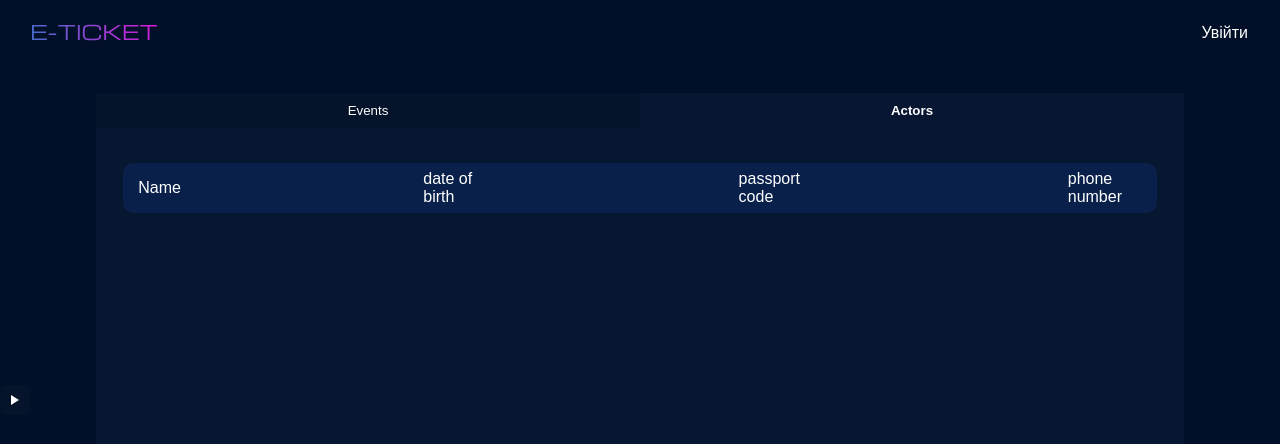
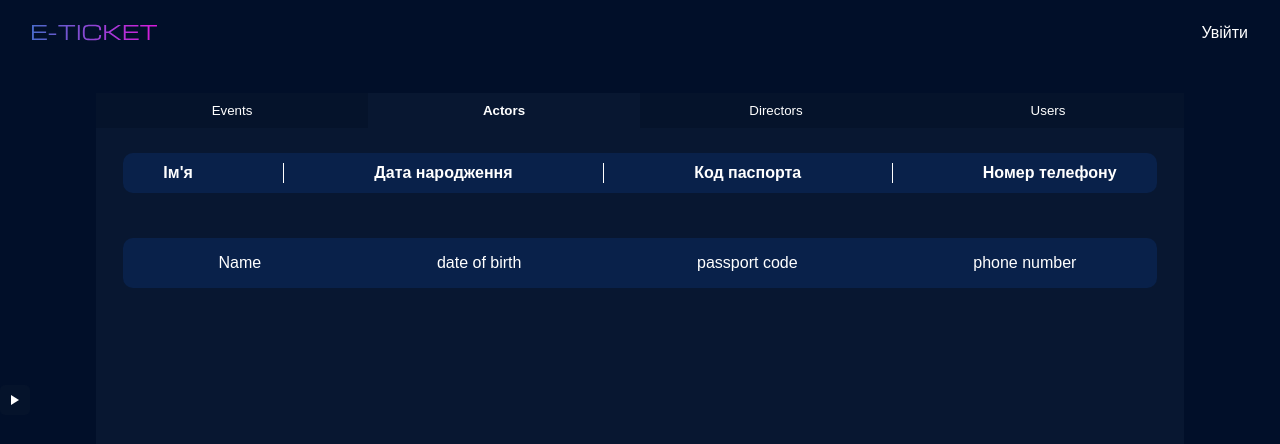
Before and after one commit to e-ticket-organization/frontend, a Next.js app: page /admin in a window 1280 px wide. Both pictures are taken after a click on the button "Actors". Shown: the top 444 px of the page. Built offline with nearby package versions, Linux system fonts and the light colour scheme.

Commit message:
TGUG-52 <Admin Panel>

```diff
--- a/src/app/admin/add-actor/page.tsx
+++ b/src/app/admin/add/actor/page.tsx
@@ -1,5 +1,5 @@
 import React from 'react'
-import Add from '@/components/admin/add-actor/add'
+import Add from '@/components/admin/add/actor/add'
 import AdminHeader from '@/components/admin/header/admin-header'
 
 export default function page() {
--- a/src/app/api/auth/[...nextauth]/route.ts
+++ /dev/null
@@ -1,6 +0,0 @@
-import NextAuth from "next-auth";
-import { authOptions } from "@/app/api/auth/[...nextauth]/options";
-
-const handler = NextAuth(authOptions);
-
-export { handler as GET, handler as POST };
--- a/src/components/admin/add-actor/add.styles.css
+++ b/src/components/admin/add/actor/add.styles.css
@@ -1,6 +1,6 @@
 .add-actor-container {
     padding: 20px;
-    background-color: #f4f4f4;
+    background-color: #09072b;
     border-radius: 10px;
     max-width: 400px;
     margin: 0 auto;
--- a/src/components/admin/add-actor/add.tsx
+++ b/src/components/admin/add/actor/add.tsx
@@ -18,7 +18,6 @@ export default function Add() {
   const handleSubmit = (e: React.FormEvent) => {
     e.preventDefault();
     console.log('Actor added:', actor);
-    // Додайте логіку для обробки даних форми
   };
 
   return (
--- a/src/components/admin/admin-panel/panel.styles.css
+++ b/src/components/admin/admin-panel/panel.styles.css
@@ -13,11 +13,11 @@
 .element-actors{
     display: flex;
     align-items: center;
+    justify-content: space-around;
     width: 95%;
     border-radius: 10px;
     background-color: #09214a;
     height: 50px;
-    gap: 22%;
     margin: 20px auto
 }
 
@@ -55,7 +55,7 @@
 }
 
 .buttons-container button {
-    flex: 1; /* Додає рівномірний розподіл ширини між кнопками */
+    flex: 1;
     padding: 10px 20px;
     border: none;
     background-color: #05132b;
@@ -72,3 +72,35 @@
 .buttons-container button:hover {
     background-color: #0a1d3d;
 }
+
+.element-users {
+    display: flex;
+    align-items: center;
+    justify-content: space-around;
+    margin: 10px auto;
+    width: 95%;
+    border-radius: 10px;
+    background-color: #09214a;
+    height: 50px;
+}
+
+
+.tab-labels {
+    display: flex;
+    justify-content: space-around;
+    align-items: center;
+    width: 95%;
+    margin: 10px auto;
+    padding: 10px 0;
+    background-color: #09214a;
+    border-radius: 10px;
+    color: white;
+    font-weight: bold;
+}
+
+.divider {
+    width: 1px;
+    height: 20px;
+    background-color: #ffffff;
+    margin: 0 10px;
+}
--- a/src/components/admin/admin-panel/panel.tsx
+++ b/src/components/admin/admin-panel/panel.tsx
@@ -20,7 +20,59 @@ export default function Panel() {
             >
               Actors
             </button>
+            <button
+              className={activeTab === 'Directors' ? 'active' : ''}
+              onClick={() => setActiveTab('Directors')}
+            >
+              Directors
+            </button>
+            <button
+              className={activeTab === 'Users' ? 'active' : ''}
+              onClick={() => setActiveTab('Users')}
+            >
+              Users
+            </button>
         </div>
+        <div className='tab-labels'>
+          {activeTab === 'Events' && (
+              <>
+                  <p>Фотографія</p>
+                  <div className='divider'></div>
+                  <p>Назва</p>
+                  <div className='divider'></div>
+                  <p>Опис</p>
+              </>
+          )}
+          {activeTab === 'Actors' && (
+              <>
+                  <p>Ім'я</p>
+                  <div className='divider'></div>
+                  <p>Дата народження</p>
+                  <div className='divider'></div>
+                  <p>Код паспорта</p>
+                  <div className='divider'></div>
+                  <p>Номер телефону</p>
+              </>
+          )}
+          {activeTab === 'Directors' && (
+              <>
+                  <p>Ім'я</p>
+                  <div className='divider'></div>
+                  <p>Дата народження</p>
+                  <div className='divider'></div>
+                  <p>Код паспорта</p>
+                  <div className='divider'></div>
+                  <p>Номер телефону</p>
+              </>
+          )}
+          {activeTab === 'Users' && (
+              <>
+                  <p>Ім'я</p>
+                  <div className='divider'></div>
+                  <p>Емейл</p>
+              </>
+          )}
+      </div>
         {activeTab === 'Events' && (
           <div className='element-events'>
             <img src="https://storage.concert.ua/JTR/11/Fo/66e1a0404a43b/a43d.jpg:31-catalog-event_item-desktop " alt="facebook" />
@@ -37,6 +89,21 @@ export default function Panel() {
             <p>phone number</p>
           </div>
         )}
+        {activeTab === 'Directors' && (
+          <div className='element-actors'>
+            <p>Name</p>
+            <p>date of birth</p>
+            <p>passport code</p>
+            <p>phone number</p>
+          </div>
+        )}
+        {activeTab === 'Users' && (
+          <div className='element-users'>
+            <p id='user-name'>Name</p>
+            <div className='border-line'></div>
+            <p id='user-email'>email</p>
+          </div>
+        )}
     </aside>
   )
 }
--- a/src/components/admin/side-bar/side-bar.styles.css
+++ b/src/components/admin/side-bar/side-bar.styles.css
@@ -63,7 +63,7 @@
     position: fixed;
     top: 0;
     left: 0;
-    width: 50px; /* Ширина області для натискання */
+    width: 50px;
     height: 100vh;
     background: transparent;
     z-index: 999;
--- a/src/components/admin/side-bar/side-bar.tsx
+++ b/src/components/admin/side-bar/side-bar.tsx
@@ -21,10 +21,11 @@ export default function SideBar() {
         </button>
         {isOpen &&
         <div className="menu-content">
-            <button onClick={() => handleNavigation('admin/add-actor')}>Додати актора</button>
-            <button onClick={() => handleNavigation('admin/add-show')}>Додати виставу</button>
-            <button onClick={() => handleNavigation('admin/add-genre')}>Додати жанр вистави</button>
-            <button onClick={() => handleNavigation('admin/view-sales')}>Переглянути статистику продажу</button>
+            <button onClick={() => handleNavigation('admin/add/actor')}>Додати актора</button>
+            <button onClick={() => handleNavigation('admin/add/show')}>Додати виставу</button>
+            <button onClick={() => handleNavigation('admin/add/genre')}>Додати жанр вистави</button>
+            <button onClick={() => handleNavigation('admin/add/genre')}>Додати жанр вистави</button>
+            <button onClick={() => handleNavigation('admin/view/sales')}>Переглянути статистику продажу</button>
         </div>
         }
       </div>
```
Also changed, not shown: src/app/api/auth/[...nextauth]/options.ts (deleted, +0 -13 lines).
